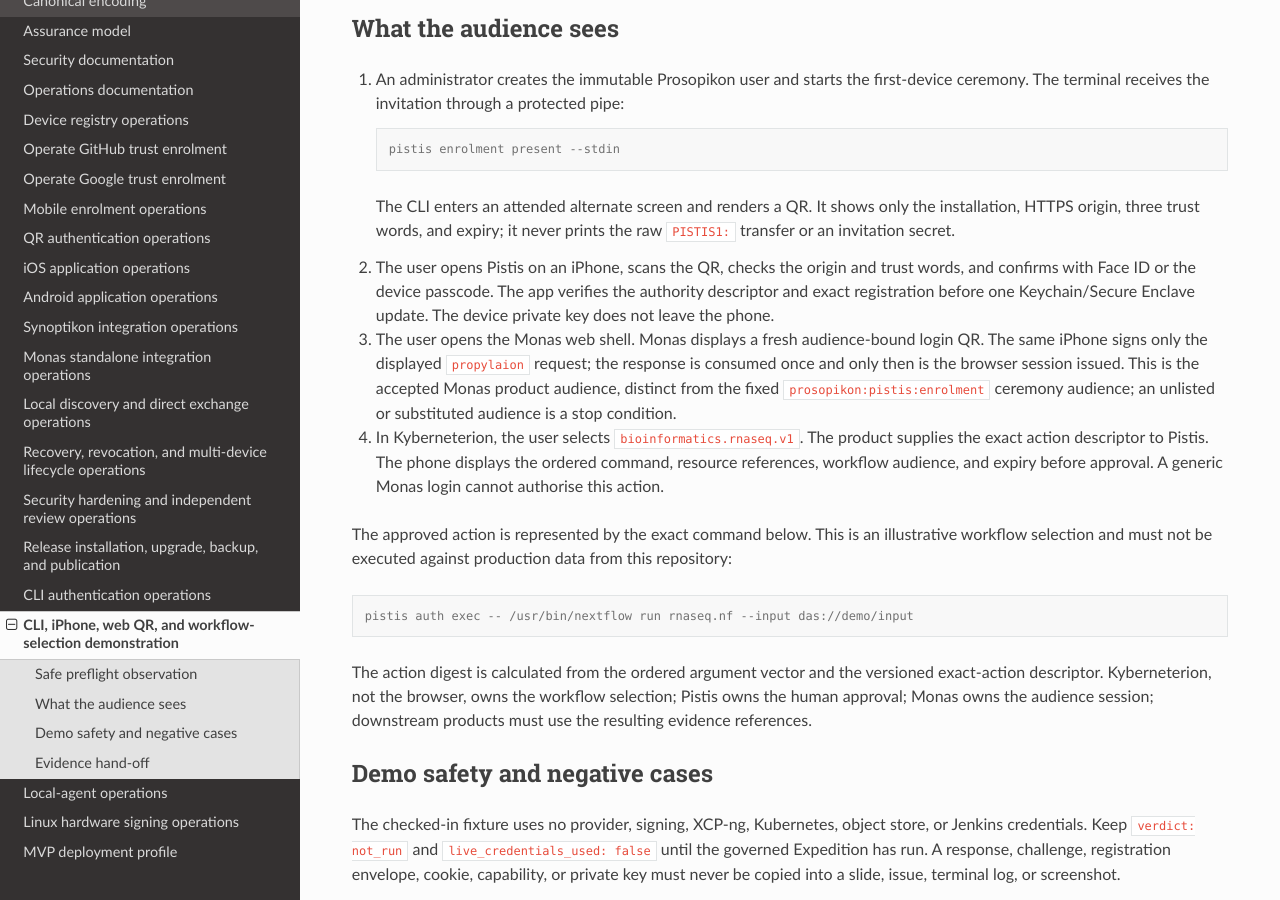
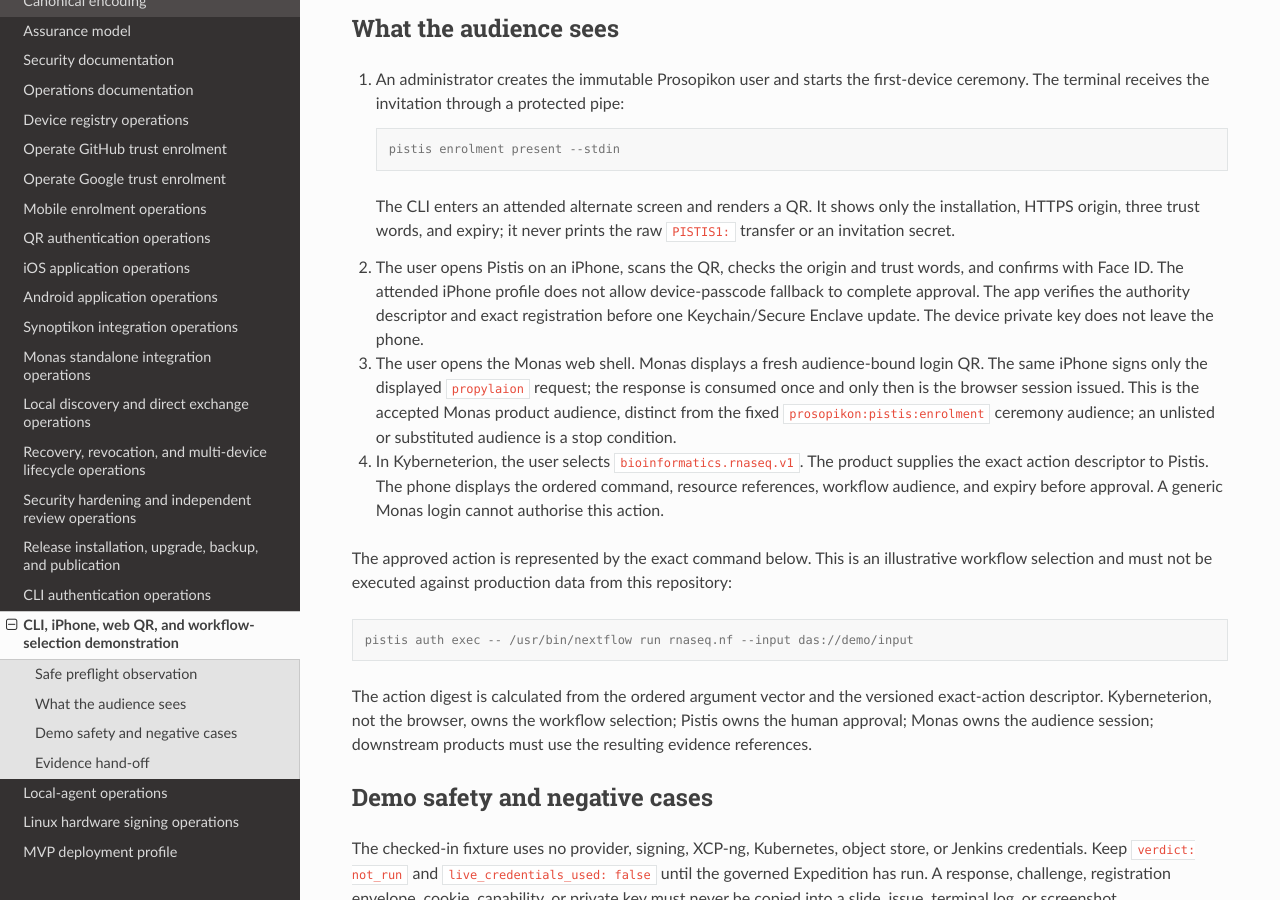
Before and after one commit to sagrudd/pistis, a Sphinx documentation site: the page built from docs/operations/cli-iphone-kyberneterion-demo.md, in a window 1280 px wide and 900 px high, scrolled down 520 px. Built offline with Sphinx 7.4.7 and the Read the Docs theme 3.1.0, drawn with Linux system fonts in a browser that asks for light colours; the version number could not be read and is left out.

Commit message:
docs: pin attended iPhone ceremony to Face ID

```diff
--- a/docs/operations/cli-iphone-kyberneterion-demo.md
+++ b/docs/operations/cli-iphone-kyberneterion-demo.md
@@ -35,7 +35,8 @@ durable authority transaction and browser-session completion.
    the installation, HTTPS origin, three trust words, and expiry; it never
    prints the raw `PISTIS1:` transfer or an invitation secret.
 2. The user opens Pistis on an iPhone, scans the QR, checks the origin and
-   trust words, and confirms with Face ID or the device passcode. The app
+   trust words, and confirms with Face ID. The attended iPhone profile does
+   not allow device-passcode fallback to complete approval. The app
    verifies the authority descriptor and exact registration before one
    Keychain/Secure Enclave update. The device private key does not leave the
    phone.
```
Also changed, not shown: 2 other files.
